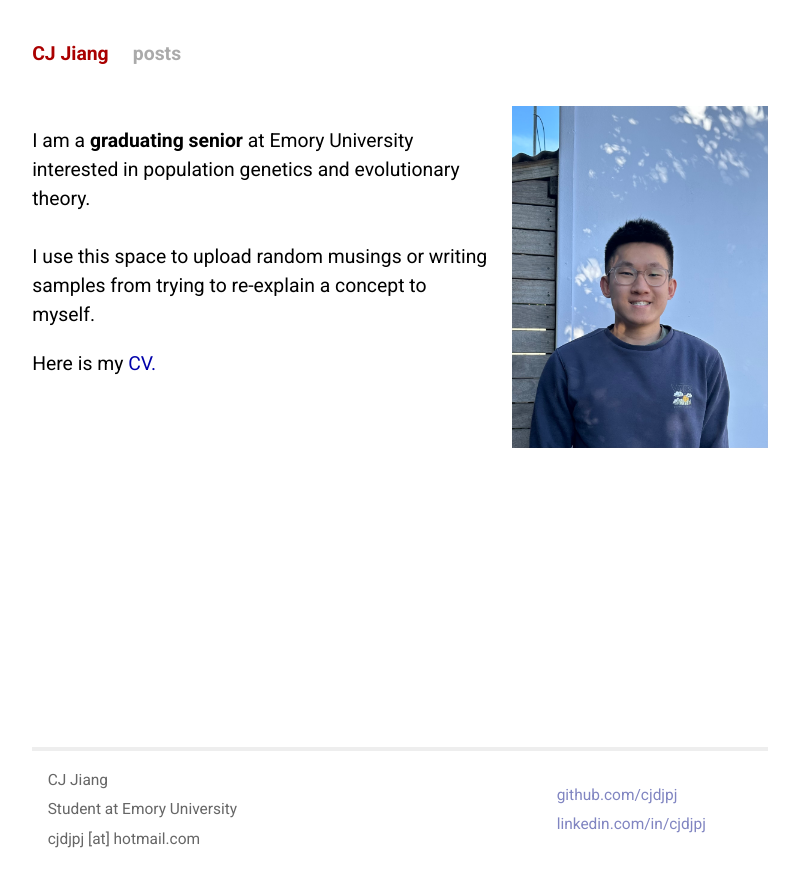
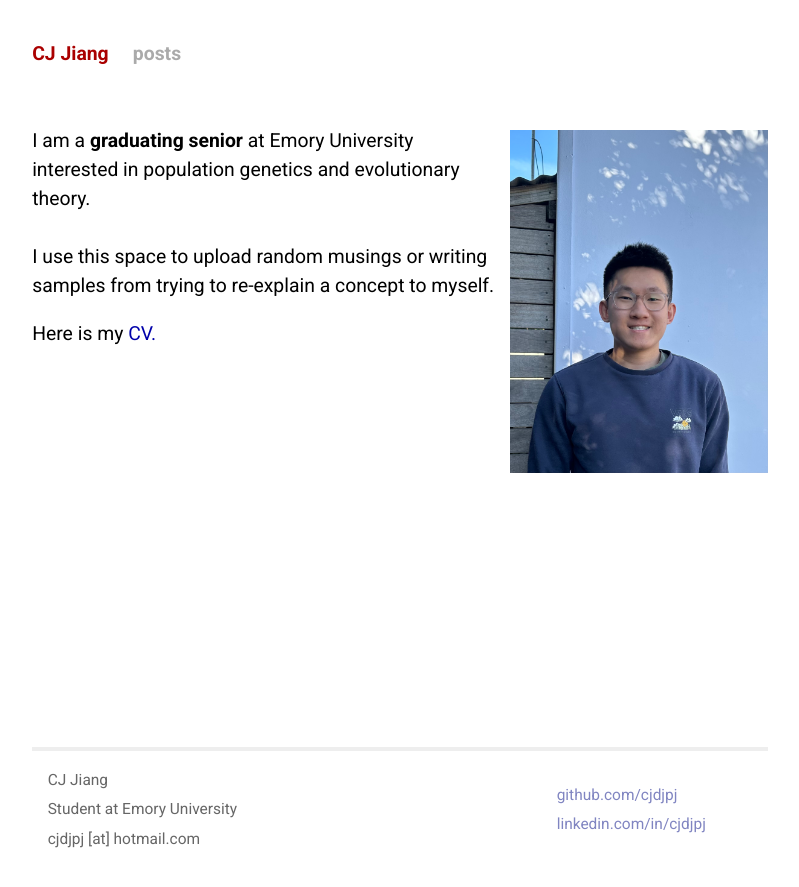
Before and after one commit to cjdjpj/cjdjpj.github.io, a Jekyll site: the page built from index.html, in a window 1280 px wide. Shown: the top 887 px of the page, without its empty margins (240-1039 px from the left). Built offline with Jekyll 4.4.1, drawn with Linux system fonts in a browser that asks for light colours.

Commit message:
fix relative image width 2

```diff
--- a/css/screen.css
+++ b/css/screen.css
@@ -190,10 +190,10 @@
 /*****************************************************************************/
 .right-image {
     float: right;
-    margin: 0 0 1em 1em;
-    max-width: 20vw;
+    margin: 0 0 0.5em 0.5em;
+    max-width: 35%;
     height: auto;
-    align: "right";
+    margin-top: 1.2em;
 }
 
 /*****************************************************************************/
```
